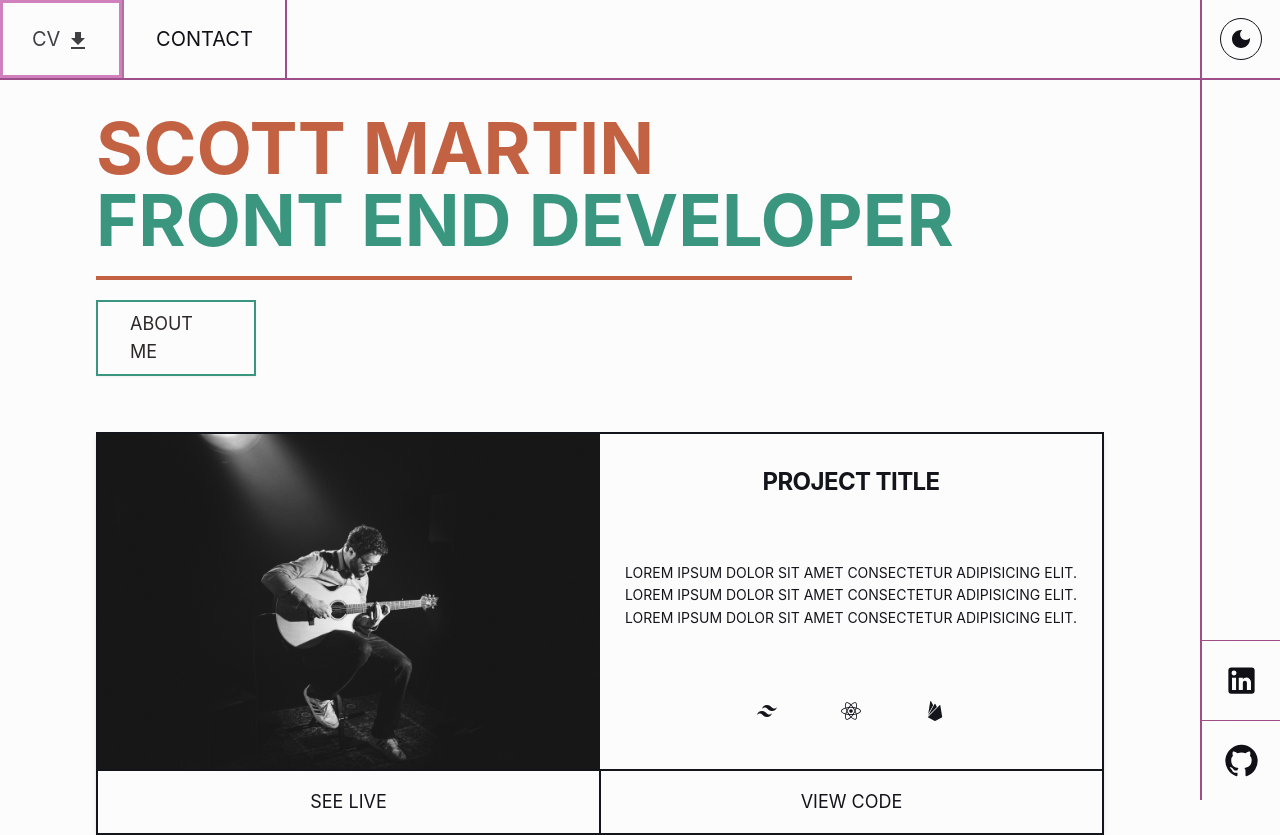
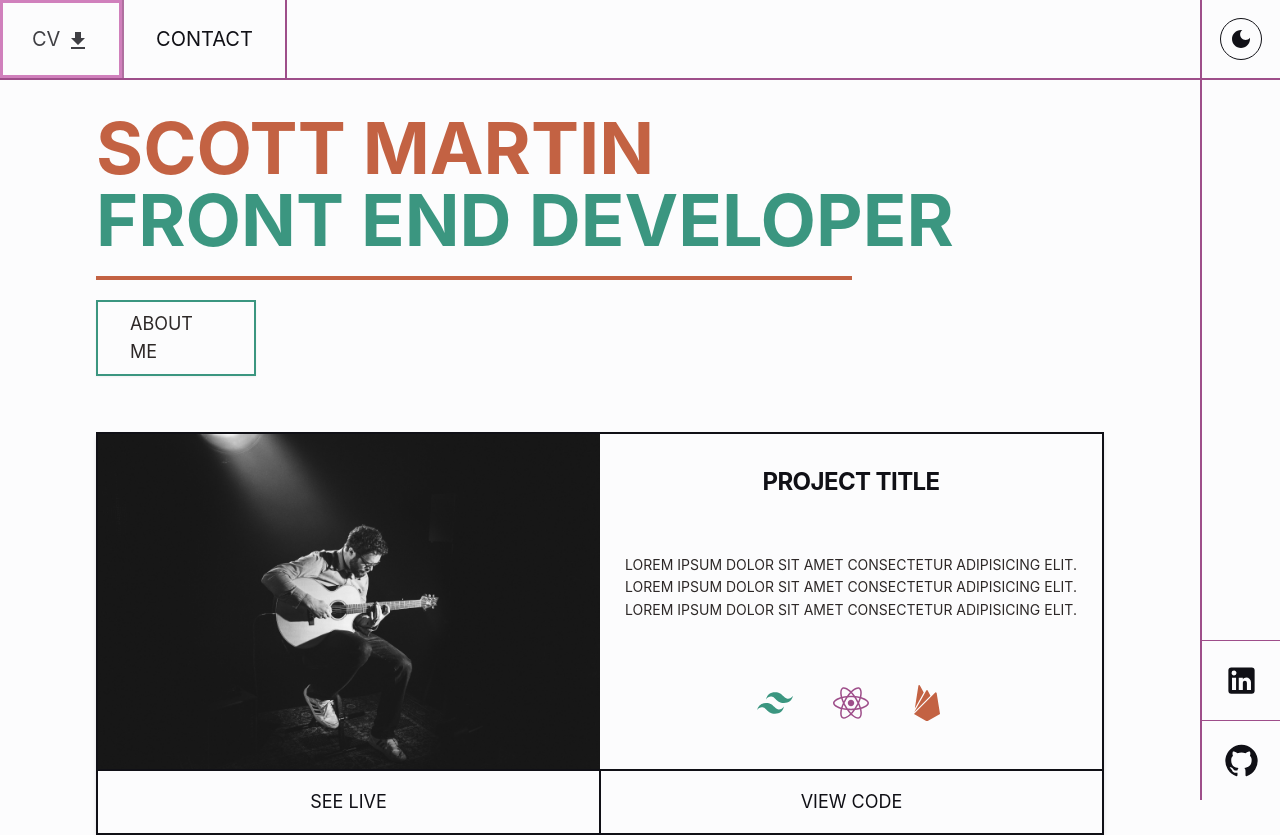
Before and after one commit to smartinuk88/personal-portfolio-1, a React (Create React App) app: page / in a window 1280 px wide. Shown: the top 835 px of the page. Built offline with nearby package versions, Linux system fonts and the light colour scheme.

Commit message:
Implement dark mode changes to styling in ProjectList.js and ProjectRow.js

```diff
--- a/src/components/ProjectRow.js
+++ b/src/components/ProjectRow.js
@@ -5,7 +5,7 @@ import { SiTailwindcss } from "react-icons/si";
 
 function ProjectRow() {
   return (
-    <div className="lg:h-auto w-full border-2 border-light shadow-md transition-all duration-500 items-center">
+    <div className="lg:h-auto w-full border-2 border-lm-custom-black dark:border-dm-light shadow-md transition-all duration-500 items-center">
       <div className="flex flex-col lg:flex-row text-center">
         <img
           className="object-cover w-full h-96 lg:h-auto lg:w-1/2"
@@ -14,37 +14,37 @@ function ProjectRow() {
         />
 
         <div className="flex flex-col justify-between px-4 py-8 leading-normal lg:w-1/2">
-          <h2 className="mb-4 text-2xl font-bold tracking-tight text-center text-light">
+          <h2 className="mb-4 text-2xl font-bold tracking-tight text-center text-lm-custom-black dark:text-dm-light">
             Project Title
           </h2>
 
-          <div className="text-sm text-support-text mb-6">
+          <div className="text-sm lg:text-md text-lm-support dark:text-dm-support mb-6">
             <p>Lorem ipsum dolor sit amet consectetur adipisicing elit.</p>
             <p>Lorem ipsum dolor sit amet consectetur adipisicing elit.</p>
             <p>Lorem ipsum dolor sit amet consectetur adipisicing elit.</p>
           </div>
 
-          <div className="flex justify-between w-2/5 mx-auto text-xl pb-4">
-            <SiTailwindcss className="text-mint" />
-            <FaReact className="text-fucshia" />
-            <SiFirebase className="text-custom-orange" />
+          <div className="flex justify-between w-2/5 mx-auto text-4xl pb-4">
+            <SiTailwindcss className="text-lm-mint dark:text-dm-mint" />
+            <FaReact className="text-lm-fucshia dark:text-dm-fucshia" />
+            <SiFirebase className="text-lm-custom-orange dark:text-dm-custom-orange" />
           </div>
         </div>
       </div>
 
-      <div className="flex w-full h-16 justify-between text-center border-t-2 border-light">
-        <div className="text-lg w-full h-full border-r border-light">
+      <div className="flex w-full h-16 justify-between text-center border-t-2 border-lm-custom-black dark:border-dm-light">
+        <div className="text-lg w-full h-full border-r border-lm-custom-black dark:border-dm-light">
           <a
             href="#"
-            className="flex justify-center items-center w-full h-full hover:opacity-80 transition-all duration-500 hover:text-custom-black hover:bg-light"
+            className="flex justify-center items-center w-full h-full hover:opacity-80 transition-all duration-500 text-lm-custom-black dark:text-lm-light hover:text-lm-light dark:hover:text-dm-custom-black hover:bg-lm-custom-black dark:hover:bg-dm-light"
           >
             See Live
           </a>
         </div>
-        <div className="text-lg w-full h-full border-l border-light">
+        <div className="text-lg w-full h-full border-l border-lm-custom-black dark:border-dm-light">
           <a
             href="#"
-            className="flex justify-center items-center w-full h-full hover:opacity-80 transition-all duration-500 hover:text-custom-black hover:bg-light"
+            className="flex justify-center items-center w-full h-full hover:opacity-80 transition-all duration-500 text-lm-custom-black dark:text-dm-light hover:text-lm-light dark:hover:text-dm-custom-black hover:bg-lm-custom-black dark:hover:bg-dm-light"
           >
             View Code
           </a>
```
